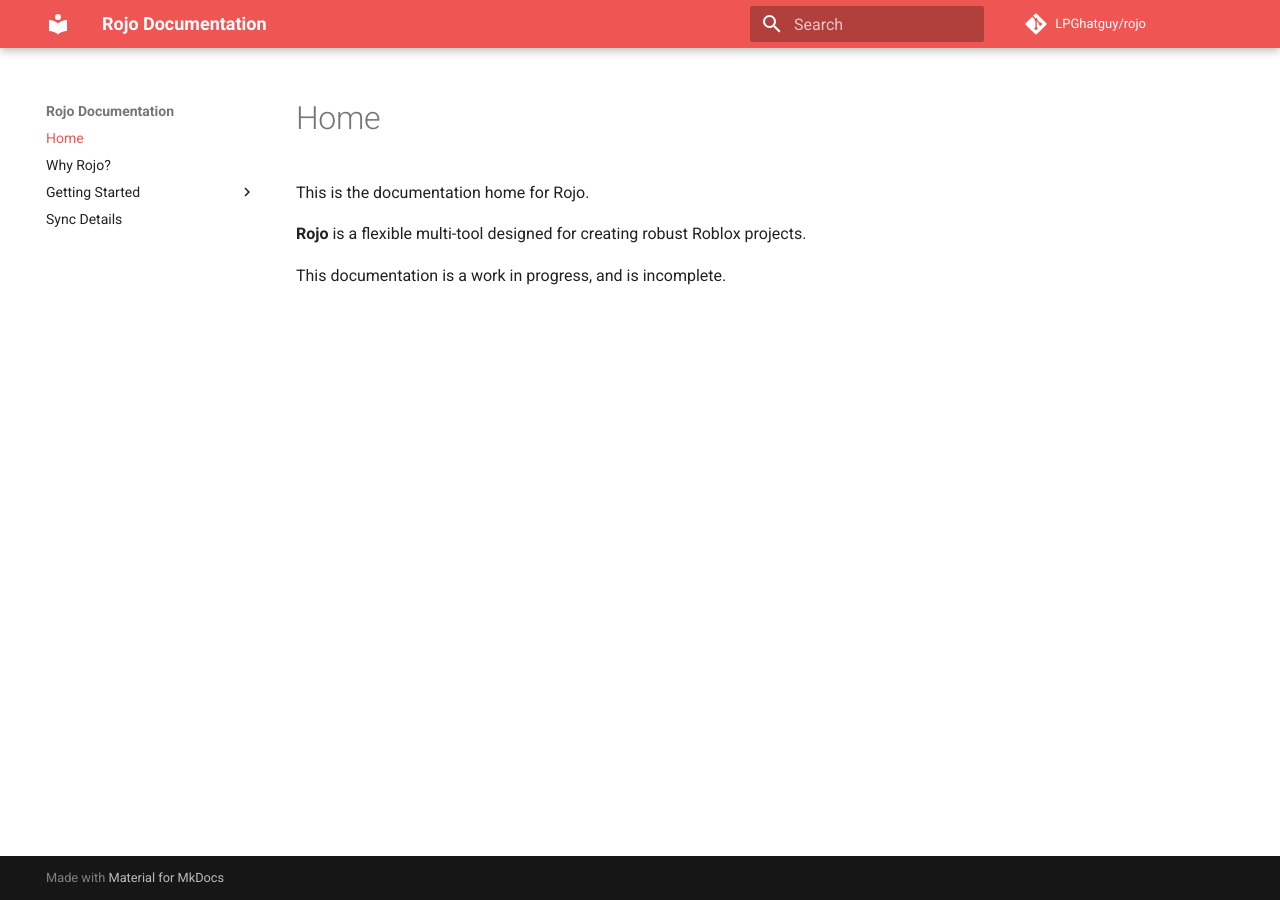
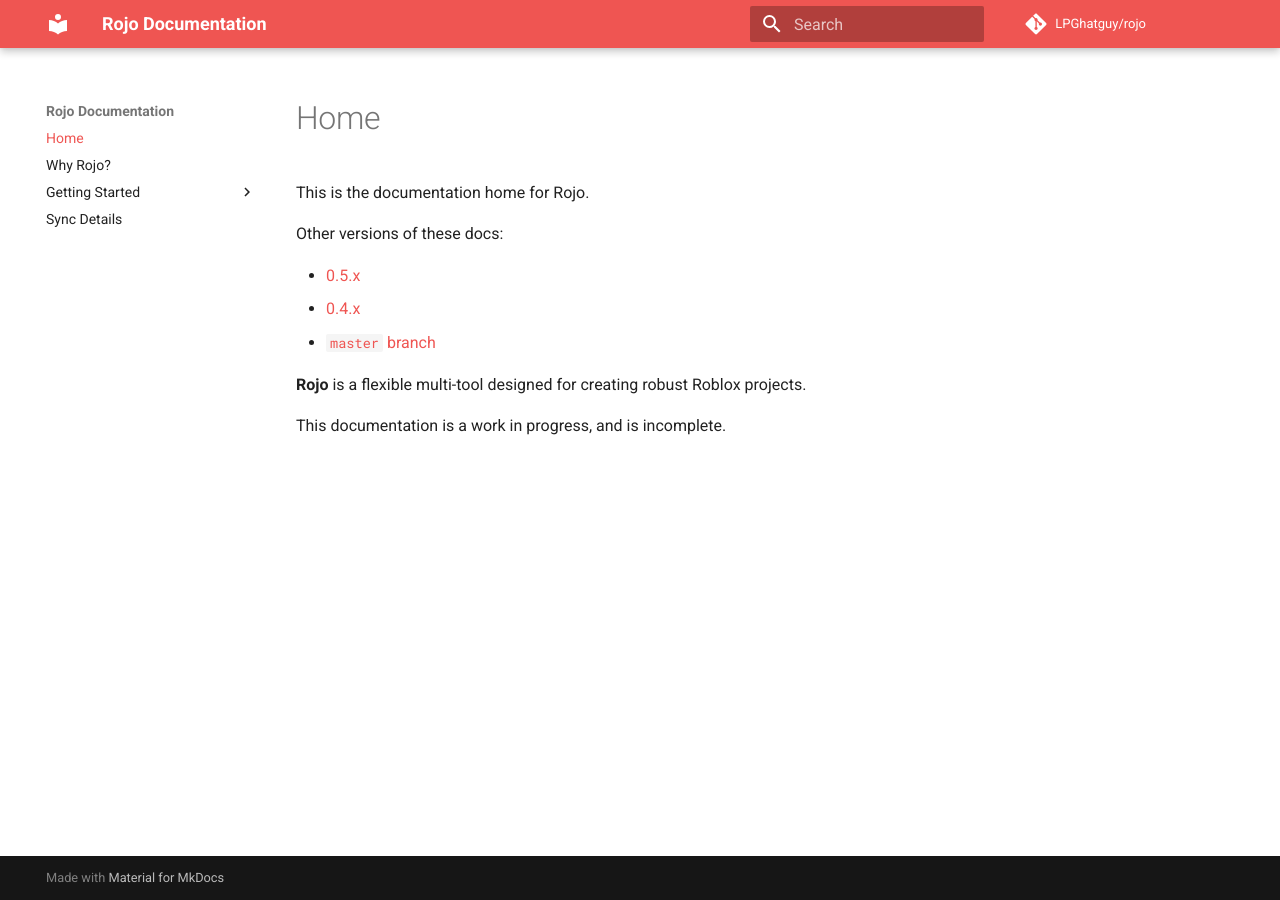
Before and after one commit to rojo-rbx/rojo, an MkDocs documentation site: the page built from docs/index.md, in a window 1280 px wide. Built offline with MkDocs 1.6.1 and Material for MkDocs 9.7.7, drawn with Linux system fonts in a browser that asks for light colours; comment, search, counter and statistics services are not loaded; old or Windows-style settings are respelled for this version of MkDocs.

Commit message:
Add links to newer docs from 0.4.x docs

```diff
--- a/docs/index.md
+++ b/docs/index.md
@@ -1,5 +1,11 @@
 # Home
 This is the documentation home for Rojo.
+
+Other versions of these docs:
+
+* [0.5.x](https://lpghatguy.github.io/rojo/0.5.x)
+* [0.4.x](https://lpghatguy.github.io/rojo/0.4.x)
+* [`master` branch](https://lpghatguy.github.io/rojo/master)
 
 **Rojo** is a flexible multi-tool designed for creating robust Roblox projects.
 
```
